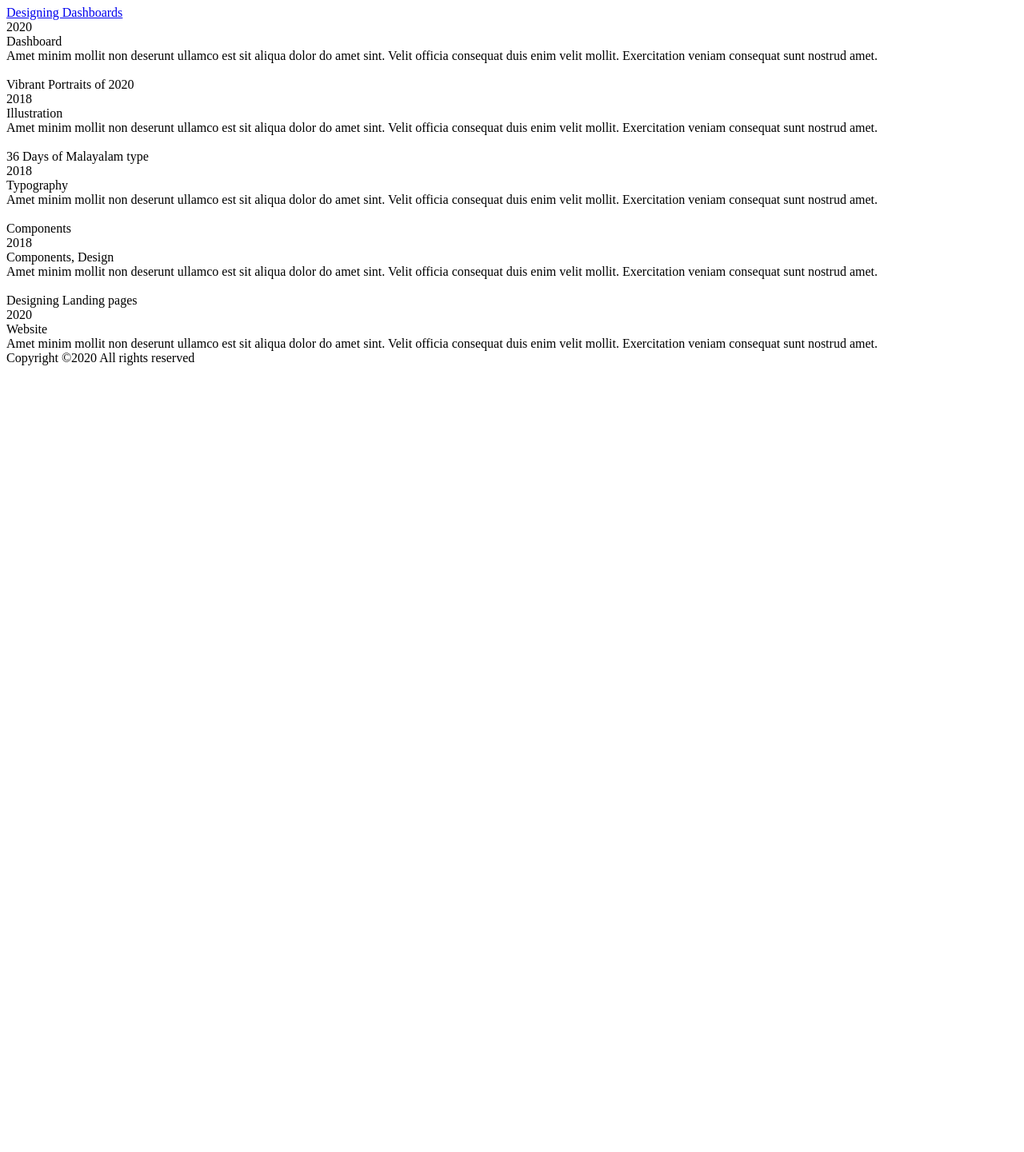
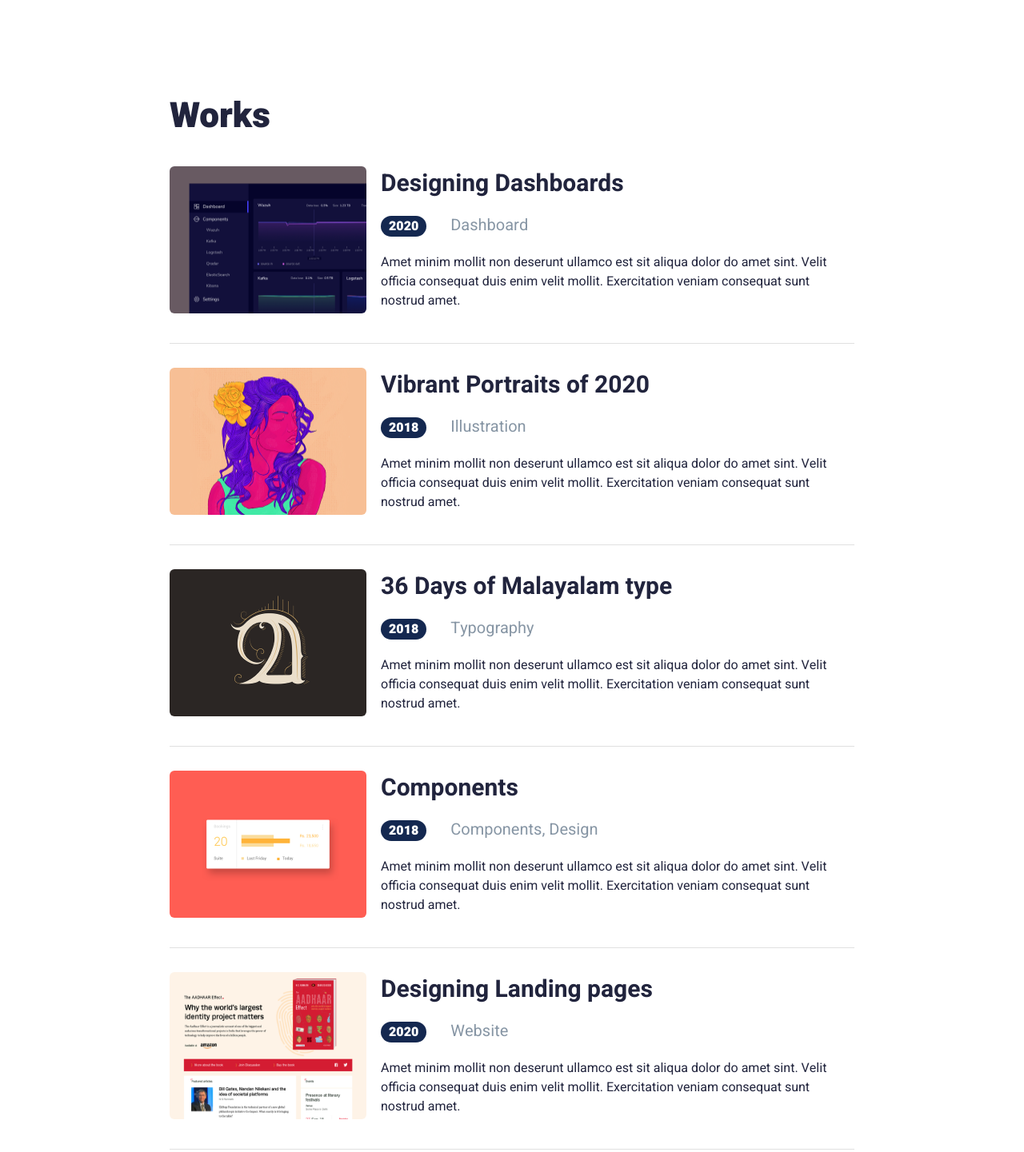
Before and after one commit to Onibi-Inka/Johns-project, a plain HTML site: page works.html in a window 1280 px wide. Shown: the part 115-1556 px from the top of the page at 80% size. Before the commit the page ends 800 px from the top, so only its background shows below. Drawn offline with Linux system fonts and the light colour scheme; the site is published under a folder, as on GitHub Pages, so addresses that start at the root find nothing; files whose address does not match are found by name.

Commit message:
Fix links bag

```diff
--- a/blog.html
+++ b/blog.html
@@ -7,9 +7,9 @@
     <meta name="viewport" content="width=device-width, initial-scale=1.0">
     <title>Blog</title>
 
-    <link rel="stylesheet" href="/style/style.css">
+    <link rel="stylesheet" href="./style/style.css">
     <!-- iconfonts -->
-    <link rel="stylesheet" href="/style/iconsfonts.css">
+    <link rel="stylesheet" href="./style/iconsfonts.css">
     <!-- fonts -->
     <link rel="preconnect" href="https://fonts.googleapis.com">
     <link rel="preconnect" href="https://fonts.gstatic.com" crossorigin>
--- a/works.html
+++ b/works.html
@@ -7,9 +7,9 @@
     <meta name="viewport" content="width=device-width, initial-scale=1.0">
     <title>John syte</title>
 
-    <link rel="stylesheet" href="/style/style.css">
+    <link rel="stylesheet" href="./style/style.css">
     <!-- iconfonts -->
-    <link rel="stylesheet" href="/style/iconsfonts.css">
+    <link rel="stylesheet" href="./style/iconsfonts.css">
     <!-- fonts -->
     <link rel="preconnect" href="https://fonts.googleapis.com">
     <link rel="preconnect" href="https://fonts.gstatic.com" crossorigin>
@@ -37,7 +37,7 @@
             <div class="featured_inner">
                 <div class="featured_block">
                     <div class="featured_block_img">
-                        <img src="/img/featured1.png" alt="">
+                        <img src="./img/featured1.png" alt="">
                     </div>
                     <div class="featured_block_data">
                         <div class="featured_block_title"><a href="./works_deatil.html">Designing Dashboards</a></div>
@@ -52,7 +52,7 @@
                 </div>
                 <div class="featured_block">
                     <div class="featured_block_img">
-                        <img src="/img/featured2.png" alt="">
+                        <img src="./img/featured2.png" alt="">
                     </div>
                     <div class="featured_block_data">
                         <div class="featured_block_title">Vibrant Portraits of 2020</div>
@@ -67,7 +67,7 @@
                 </div>
                 <div class="featured_block">
                     <div class="featured_block_img">
-                        <img src="/img/featured3.png" alt="">
+                        <img src="./img/featured3.png" alt="">
                     </div>
                     <div class="featured_block_data">
                         <div class="featured_block_title">36 Days of Malayalam type</div>
@@ -82,7 +82,7 @@
                 </div>
                 <div class="featured_block">
                     <div class="featured_block_img">
-                        <img src="/img/featured4.png" alt="">
+                        <img src="./img/featured4.png" alt="">
                     </div>
                     <div class="featured_block_data">
                         <div class="featured_block_title">Components</div>
@@ -97,7 +97,7 @@
                 </div>
                 <div class="featured_block">
                     <div class="featured_block_img">
-                        <img src="/img/featured5.png" alt="">
+                        <img src="./img/featured5.png" alt="">
                     </div>
                     <div class="featured_block_data">
                         <div class="featured_block_title">Designing Landing pages</div>
```
Also changed, not shown: contact.html (+6 -6 lines), index.html (+6 -6 lines), works_deatil.html (+2 -2 lines).
